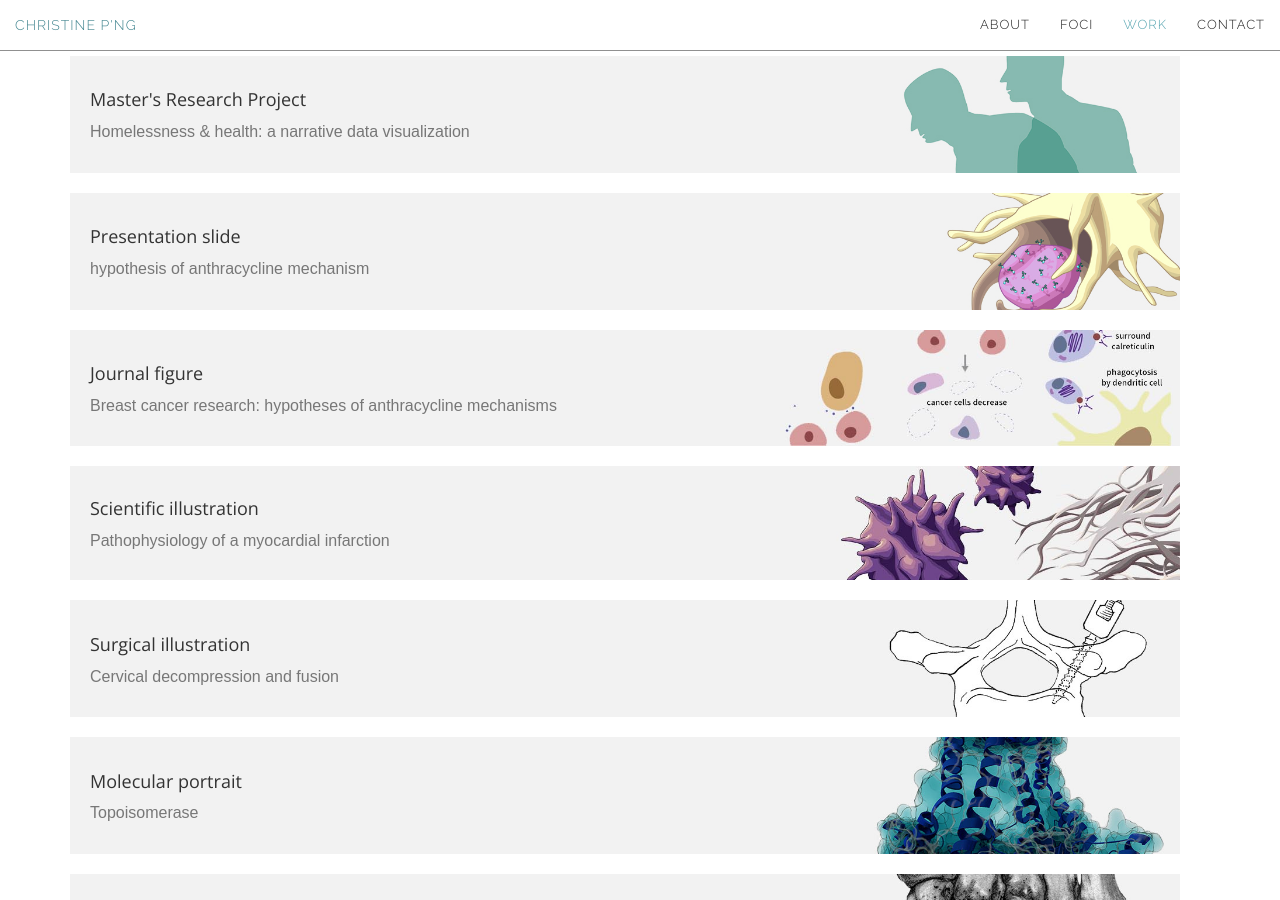
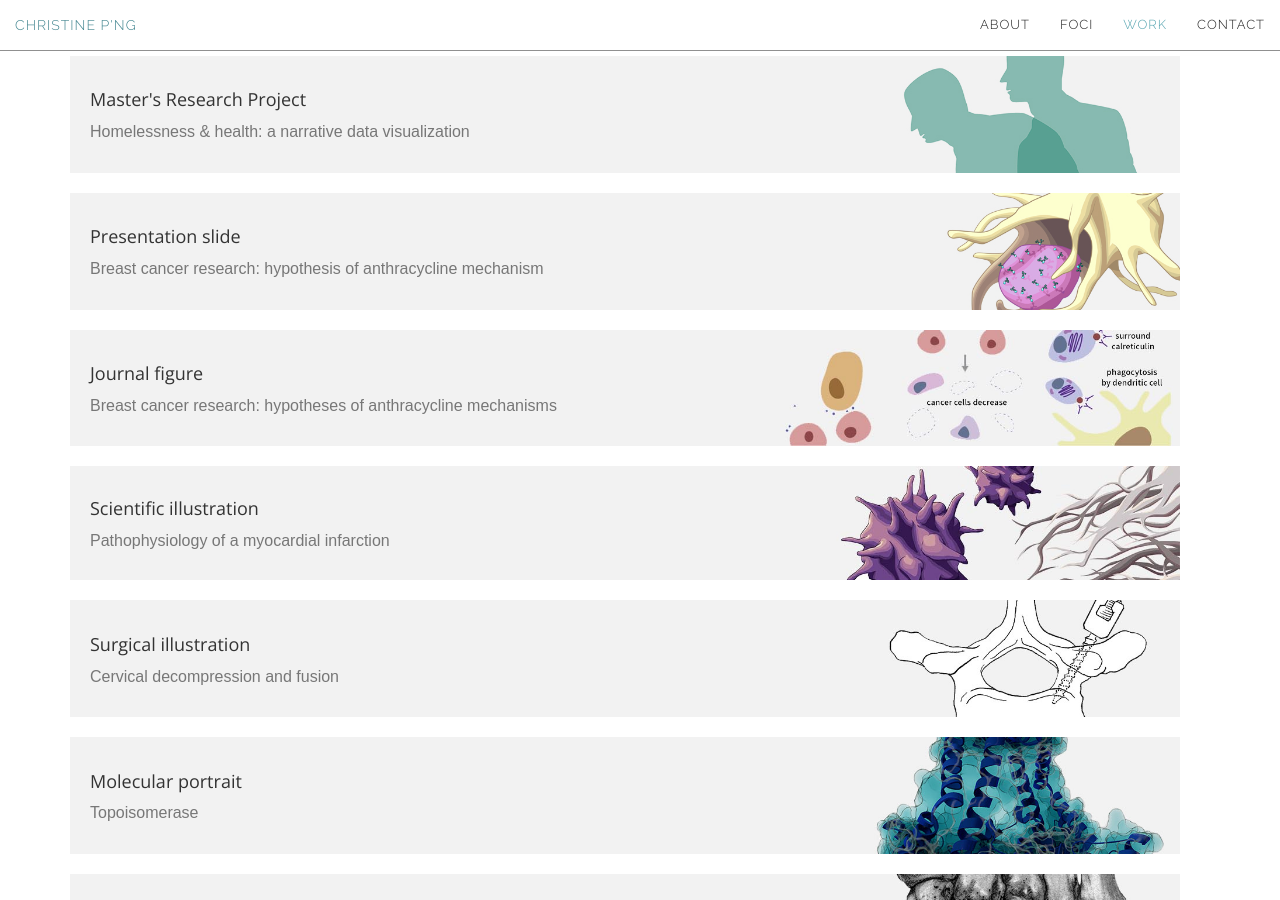
Before and after one commit to chspng/christinepng.ca, a Jekyll site: the page built from index.html, in a window 1280 px wide and 900 px high, scrolled down 2520 px. Built offline with Jekyll 4.4.1, drawn with Linux system fonts in a browser that asks for light colours.

Commit message:
fix copy-paste error

```diff
--- a/_includes/portfolio.html
+++ b/_includes/portfolio.html
@@ -39,7 +39,7 @@
 								<h4>Presentation slide</h4>
 							</div>
 							<div class="project-subtitle text-muted">
-								<p> hypothesis of anthracycline mechanism
+								<p>Breast cancer research: hypothesis of anthracycline mechanism
 							</div>
 						</div>
 					</div>
```
